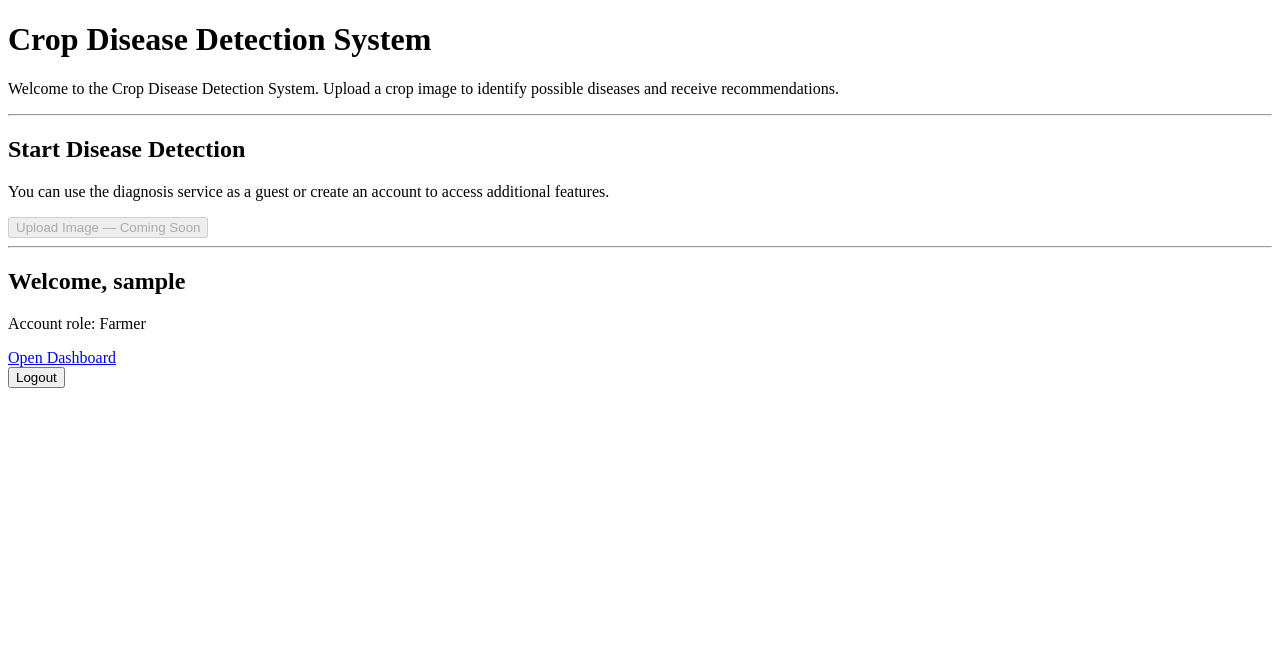
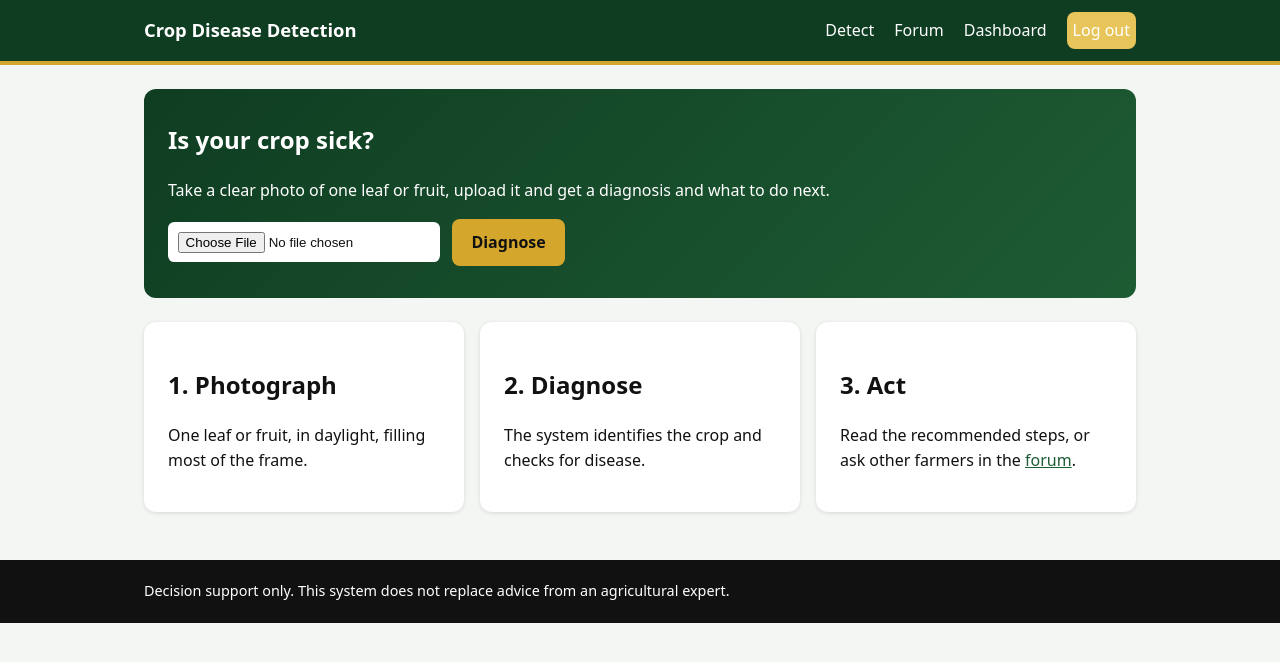
Before and after one commit to mwahome-010/crop-disease-detection-system, a Django app: page / in a window 1280 px wide. Shown: the top 662 px of the page. Run offline with Django 5.2, Linux system fonts and the light colour scheme; the visitor is signed in with stand-in values (Sample User, id 1).

Commit message:
MariaDB connection, minor styling, minor changes

```diff
--- a/core/views.py
+++ b/core/views.py
@@ -1,15 +1,15 @@
 from django.shortcuts import render
-
+from diagnosis.forms import ImageUploadForm
+from diagnosis.guest_limits import (
+    GUEST_DIAGNOSIS_LIMIT, get_guest_diagnoses_used, guest_limit_reached)
 
 def home(request):
-
-    context = {}
-
+    context = {'form': ImageUploadForm()}
     if not request.user.is_authenticated:
-        guest_count = request.session.get(
-            'guest_diagnoses_used', 0
+        used = get_guest_diagnoses_used(request)
+        context.update(
+            guest_limit=GUEST_DIAGNOSIS_LIMIT,
+            guest_remaining=max(GUEST_DIAGNOSIS_LIMIT - used, 0),
+            guest_limit_reached=guest_limit_reached(request),
         )
-
-        context['guest_diagnoses_used'] = guest_count
-
     return render(request, 'core/home.html', context)
--- a/diagnosis/forms.py
+++ b/diagnosis/forms.py
@@ -4,7 +4,7 @@ from django import forms
 class ImageUploadForm(forms.Form):
     image = forms.ImageField(
         label="Select a crop image",
-        help_text="Upload a JPG, JPEG, PNG or other supported image."
+        widget=forms.FileInput(attrs={'accept': 'image/jpeg,image/png'}),
     )
 
     def clean_image(self):
--- /dev/null
+++ b/static/css/site.css
@@ -0,0 +1,44 @@
+:root {
+  --green-900: #0F3D22;
+  --green-700: #1E5C34;
+  --gold-500: #D4A72C;
+  --gold-300: #E8C55B;
+  --black: #111111;
+  --white: #FFFFFF;
+  --paper: #F4F6F3;
+}
+
+*,*::before,*::after{box-sizing:border-box}
+body{margin:0;font-family:system-ui,-apple-system,"Segoe UI",Roboto,sans-serif;color:var(--black);background:var(--paper);line-height:1.55}
+.container{width:min(100% - 2rem,62rem);margin-inline:auto}
+a{color:var(--green-700)}
+:focus-visible{outline:3px solid var(--gold-500);outline-offset:2px}
+
+.site-header{background:var(--green-900);border-bottom:4px solid var(--gold-500)}
+.bar{display:flex;flex-wrap:wrap;gap:.75rem 1.5rem;align-items:center;justify-content:space-between;padding:.75rem 0}
+.brand{color:var(--white);font-weight:700;font-size:1.15rem;text-decoration:none}
+.nav{display:flex;flex-wrap:wrap;gap:.5rem 1.25rem;align-items:center}
+.nav a:not(.btn),.link-btn{color:var(--white);text-decoration:none}
+.nav a:not(.btn):hover,.link-btn:hover{color:var(--gold-300)}
+.inline{display:inline;margin:0}
+.link-btn{background:none;border:0;font:inherit;cursor:pointer;padding:0}
+
+.btn{display:inline-block;border:0;border-radius:.5rem;padding:.7rem 1.2rem;font:inherit;font-weight:600;cursor:pointer;text-decoration:none}
+.btn-gold{background:var(--gold-500);color:var(--black)}
+.btn-gold:hover{background:var(--gold-300)}
+.btn-green{background:var(--green-700);color:var(--white)}
+.btn-green:hover{background:var(--green-900)}
+
+.card{background:var(--white);border-radius:.75rem;padding:1.5rem;box-shadow:0 1px 4px rgba(0,0,0,.12)}
+.narrow{max-width:30rem;margin:2rem auto}
+input[type=text],input[type=email],input[type=password],textarea,select{width:100%;padding:.6rem;border:1px solid #888;border-radius:.4rem;font:inherit}
+.messages{list-style:none;padding:0;margin:1rem 0}
+.messages li{background:var(--white);border-left:6px solid var(--gold-500);padding:.6rem 1rem;margin-bottom:.5rem}
+.site-footer{background:var(--black);color:var(--white);margin-top:3rem;padding:1.25rem 0;font-size:.9rem}
+
+.hero{background:linear-gradient(135deg,var(--green-900),var(--green-700));color:var(--white);border-radius:.75rem;padding:2rem 1.5rem;margin-top:1.5rem}
+.hero h1{margin-top:0}
+.upload{display:flex;flex-wrap:wrap;gap:.75rem;align-items:center;margin-top:1rem}
+.upload input[type=file]{background:var(--white);color:var(--black);padding:.6rem;border-radius:.4rem;max-width:100%}
+.note{color:var(--gold-300);font-size:.9rem}
+.steps{display:grid;gap:1rem;grid-template-columns:repeat(auto-fit,minmax(14rem,1fr));margin-top:1.5rem}
--- /dev/null
+++ b/templates/base.html
@@ -0,0 +1,42 @@
+{% load static %}
+<!DOCTYPE html>
+<html lang="en">
+<head>
+  <meta charset="UTF-8">
+  <meta name="viewport" content="width=device-width, initial-scale=1">
+  <title>{% block title %}CropDoc{% endblock %}</title>
+  <link rel="stylesheet" href="{% static 'css/site.css' %}">
+</head>
+<body>
+<header class="site-header">
+  <div class="container bar">
+    <a class="brand" href="{% url 'home' %}">Crop Disease Detection</a>
+    <nav class="nav">
+      <a href="{% url 'home' %}">Detect</a>
+      <a href="{% url 'forum' %}">Forum</a>
+      {% if user.is_authenticated %}
+        <a href="{% url 'dashboard' %}">Dashboard</a>
+        <form method="post" action="{% url 'logout' %}" class="inline">
+          {% csrf_token %}
+          <button class="link-btn" type="submit" style="background: #E8C55B; padding: 6px; border-radius: 8px;">Log out</button>
+        </form>
+      {% else %}
+        <a href="{% url 'login' %}">Log in</a>
+        <a class="btn btn-gold" href="{% url 'register' %}">Register</a>
+      {% endif %}
+    </nav>
+  </div>
+</header>
+
+<main class="container">
+  {% if messages %}
+    <ul class="messages">{% for m in messages %}<li>{{ m }}</li>{% endfor %}</ul>
+  {% endif %}
+  {% block content %}{% endblock %}
+</main>
+
+<footer class="site-footer">
+  <div class="container">Decision support only. This system does not replace advice from an agricultural expert.</div>
+</footer>
+</body>
+</html>
--- a/templates/core/home.html
+++ b/templates/core/home.html
@@ -1,65 +1,30 @@
-<!DOCTYPE html>
-<html>
-<head>
-    <title>Crop Disease Detection System</title>
-</head>
+{% extends 'base.html' %}
+{% block title %}Detect crop diseases{% endblock %}
+{% block content %}
+<section class="hero">
+  <h1>Is your crop sick?</h1>
+  <p>Take a clear photo of one leaf or fruit, upload it and get a diagnosis and what to do next.</p>
 
-<body>
+  {% if guest_limit_reached %}
+    <p>You have used your {{ guest_limit }} free diagnoses.</p>
+    <a class="btn btn-gold" href="{% url 'register' %}">Register to continue</a>
+    <a class="btn" style="color:#fff" href="{% url 'login' %}">Log in</a>
+  {% else %}
+    <form class="upload" method="post" action="{% url 'upload_image' %}" enctype="multipart/form-data">
+      {% csrf_token %}
+      {{ form.image }}
+      <button class="btn btn-gold" type="submit">Diagnose</button>
+    </form>
+    {% if not user.is_authenticated %}
+      <p class="note">Free diagnoses left: {{ guest_remaining }} of {{ guest_limit }}.
+        <a href="{% url 'register' %}" style="color:#E8C55B">Register</a> for unlimited use and to join the forum.</p>
+    {% endif %}
+  {% endif %}
+</section>
 
-    <h1>Crop Disease Detection System</h1>
-
-    <p>
-        Welcome to the Crop Disease Detection System.
-        Upload a crop image to identify possible diseases
-        and receive recommendations.
-    </p>
-
-    <hr>
-
-    <h2>Start Disease Detection</h2>
-
-    <p>
-        You can use the diagnosis service as a guest
-        or create an account to access additional features.
-    </p>
-
-   {% if not request.user.is_authenticated %}
-    <p>
-        Guest diagnoses used in this session:
-        {{ guest_diagnoses_used }} / 3
-    </p>
-    {% endif %}
-
-    <button disabled>Upload Image — Coming Soon</button>
-
-    <hr>
-
-    {% if request.user.is_authenticated %}
-
-        <h2>Welcome, {{ request.user.username }}</h2>
-
-        <p>
-            Account role: {{ request.user.get_role_display }}
-        </p>
-
-        <a href="{% url 'dashboard' %}">Open Dashboard</a>
-
-        <form method="POST" action="{% url 'logout' %}">
-            {% csrf_token %}
-            <button type="submit">Logout</button>
-        </form>
-
-    {% else %}
-
-        <h2>Account Access</h2>
-
-        <a href="{% url 'login' %}">Login</a>
-
-        |
-
-        <a href="{% url 'register' %}">Register as Farmer</a>
-
-    {% endif %}
-
-</body>
-</html>
+<section class="steps">
+  <div class="card"><h2>1. Photograph</h2><p>One leaf or fruit, in daylight, filling most of the frame.</p></div>
+  <div class="card"><h2>2. Diagnose</h2><p>The system identifies the crop and checks for disease.</p></div>
+  <div class="card"><h2>3. Act</h2><p>Read the recommended steps, or ask other farmers in the <a href="{% url 'forum' %}">forum</a>.</p></div>
+</section>
+{% endblock %}
```
Also changed, not shown: config/settings.py (+11 -4 lines), diagnosis/views.py (+8 -8 lines), forum/models.py (+1 -9 lines), templates/accounts/admin_dashboard.html (+4 -9 lines), templates/accounts/dashboard.html (+4 -8 lines), templates/accounts/farmer_dashboard.html (+11 -21 lines), templates/accounts/login.html (+15 -24 lines), templates/accounts/register.html (+6 -9 lines), templates/diagnosis/diagnosis_history.html (+4 -8 lines), templates/diagnosis/diagnosis_result.html (+4 -64 lines), templates/diagnosis/upload.html (+4 -9 lines), templates/forum/create_post.html (+4 -13 lines), templates/forum/forum.html (+4 -10 lines), templates/forum/post_detail.html (+4 -10 lines), 1 more files.
